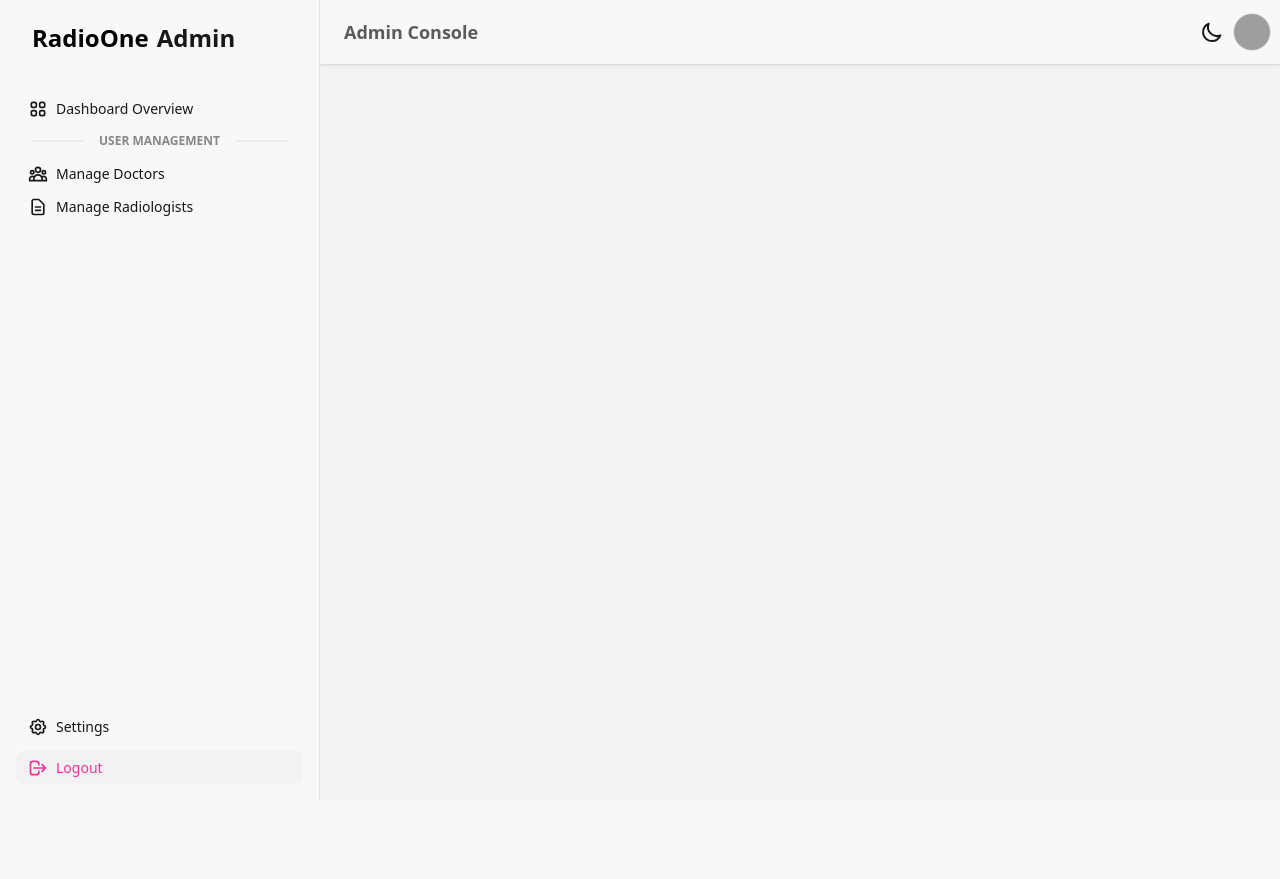
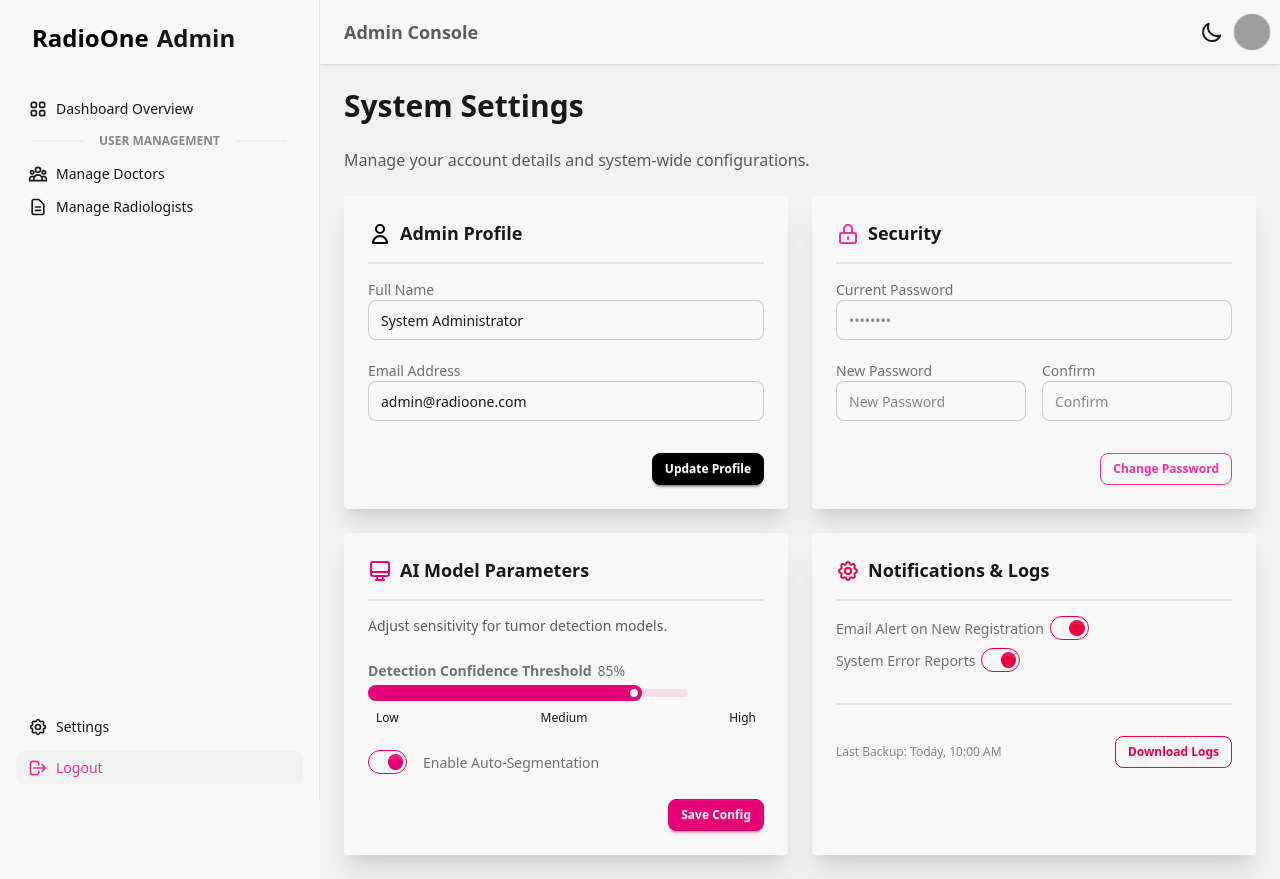
Before and after one commit to RadioOneAI/Frontend, a React (Vite) app in the folder radio-one-ai/: page /admin/settings in a window 1280 px wide. Before the commit the page ends 800 px from the top, so only its background shows below. Built offline with nearby package versions, Linux system fonts and the light colour scheme; grey boxes are pictures that could not be loaded.

Commit message:
added admin settings page with profile, security and system configs

```diff
--- a/radio-one-ai/src/App.jsx
+++ b/radio-one-ai/src/App.jsx
@@ -12,6 +12,7 @@ import UserProfile from "./pages/UserProfile";
 // Admin Components
 import AdminLayout from "./pages/Admin/AdminLayout";
 import DashboardHome from "./pages/Admin/DashboardHome";
+import Settings from "./pages/Admin/Settings"; // Import the Settings page
 
 // 1. Create a Layout component to handle conditional rendering
 function Layout({ children }) {
@@ -62,6 +63,9 @@ export default function App() {
           {/* --- Admin Routes --- */}
           <Route path="/admin/dashboard" element={<DashboardHome />} />
 
+          {/* New Settings Route */}
+          <Route path="/admin/settings" element={<Settings />} />
+
           {/* Placeholder Routes for Admin sections we will build next */}
           <Route
             path="/admin/doctors"
--- /dev/null
+++ b/radio-one-ai/src/pages/Admin/Settings.jsx
@@ -0,0 +1,149 @@
+import React from "react";
+
+export default function Settings() {
+  return (
+    <div className="space-y-6">
+      <h1 className="text-3xl font-bold">System Settings</h1>
+      <p className="text-base-content/70">Manage your account details and system-wide configurations.</p>
+
+      <div className="grid grid-cols-1 lg:grid-cols-2 gap-6">
+
+        {/* --- 1. ADMIN PROFILE SETTINGS --- */}
+        <div className="card bg-base-100 shadow-xl">
+          <div className="card-body">
+            <h2 className="card-title flex gap-2">
+              <svg xmlns="http://www.w3.org/2000/svg" className="h-6 w-6 text-primary" fill="none" viewBox="0 0 24 24" stroke="currentColor"><path strokeLinecap="round" strokeLinejoin="round" strokeWidth="2" d="M16 7a4 4 0 11-8 0 4 4 0 018 0zM12 14a7 7 0 00-7 7h14a7 7 0 00-7-7z" /></svg>
+              Admin Profile
+            </h2>
+            <div className="divider my-0"></div>
+
+            <div className="form-control w-full">
+              <label className="label">
+                <span className="label-text">Full Name</span>
+              </label>
+              <input type="text" placeholder="Admin Name" defaultValue="System Administrator" className="input input-bordered w-full" />
+            </div>
+
+            <div className="form-control w-full mt-3">
+              <label className="label">
+                <span className="label-text">Email Address</span>
+              </label>
+              <input type="email" placeholder="admin@radioone.com" defaultValue="admin@radioone.com" className="input input-bordered w-full" />
+            </div>
+
+            <div className="card-actions justify-end mt-6">
+              <button className="btn btn-primary btn-sm">Update Profile</button>
+            </div>
+          </div>
+        </div>
+
+        {/* --- 2. SECURITY SETTINGS --- */}
+        <div className="card bg-base-100 shadow-xl">
+          <div className="card-body">
+            <h2 className="card-title flex gap-2">
+              <svg xmlns="http://www.w3.org/2000/svg" className="h-6 w-6 text-error" fill="none" viewBox="0 0 24 24" stroke="currentColor"><path strokeLinecap="round" strokeLinejoin="round" strokeWidth="2" d="M12 15v2m-6 4h12a2 2 0 002-2v-6a2 2 0 00-2-2H6a2 2 0 00-2 2v6a2 2 0 002 2zm10-10V7a4 4 0 00-8 0v4h8z" /></svg>
+              Security
+            </h2>
+            <div className="divider my-0"></div>
+
+            <div className="form-control w-full">
+              <label className="label">
+                <span className="label-text">Current Password</span>
+              </label>
+              <input type="password" placeholder="••••••••" className="input input-bordered w-full" />
+            </div>
+
+            <div className="grid grid-cols-2 gap-4 mt-3">
+              <div className="form-control w-full">
+                <label className="label">
+                  <span className="label-text">New Password</span>
+                </label>
+                <input type="password" placeholder="New Password" className="input input-bordered w-full" />
+              </div>
+              <div className="form-control w-full">
+                <label className="label">
+                  <span className="label-text">Confirm</span>
+                </label>
+                <input type="password" placeholder="Confirm" className="input input-bordered w-full" />
+              </div>
+            </div>
+
+            <div className="card-actions justify-end mt-6">
+              <button className="btn btn-error btn-outline btn-sm">Change Password</button>
+            </div>
+          </div>
+        </div>
+
+        {/* --- 3. AI CONFIGURATION (Domain Specific) --- */}
+        <div className="card bg-base-100 shadow-xl">
+          <div className="card-body">
+            <h2 className="card-title flex gap-2">
+              <svg xmlns="http://www.w3.org/2000/svg" className="h-6 w-6 text-secondary" fill="none" viewBox="0 0 24 24" stroke="currentColor"><path strokeLinecap="round" strokeLinejoin="round" strokeWidth="2" d="M9.75 17L9 20l-1 1h8l-1-1-.75-3M3 13h18M5 17h14a2 2 0 002-2V5a2 2 0 00-2-2H5a2 2 0 00-2 2v10a2 2 0 002 2z" /></svg>
+              AI Model Parameters
+            </h2>
+            <div className="divider my-0"></div>
+
+            <p className="text-sm text-base-content/70">Adjust sensitivity for tumor detection models.</p>
+
+            <div className="form-control w-full mt-4">
+              <label className="label">
+                <span className="label-text font-bold">Detection Confidence Threshold</span>
+                <span className="label-text-alt">85%</span>
+              </label>
+              <input type="range" min="0" max="100" defaultValue="85" className="range range-secondary range-xs" />
+              <div className="w-full flex justify-between text-xs px-2 mt-2">
+                <span>Low</span>
+                <span>Medium</span>
+                <span>High</span>
+              </div>
+            </div>
+
+            <div className="form-control mt-4">
+              <label className="label cursor-pointer justify-start gap-4">
+                <input type="checkbox" className="toggle toggle-secondary" defaultChecked />
+                <span className="label-text">Enable Auto-Segmentation</span>
+              </label>
+            </div>
+
+            <div className="card-actions justify-end mt-4">
+              <button className="btn btn-secondary btn-sm">Save Config</button>
+            </div>
+          </div>
+        </div>
+
+        {/* --- 4. SYSTEM PREFERENCES --- */}
+        <div className="card bg-base-100 shadow-xl">
+          <div className="card-body">
+            <h2 className="card-title flex gap-2">
+              <svg xmlns="http://www.w3.org/2000/svg" className="h-6 w-6 text-accent" fill="none" viewBox="0 0 24 24" stroke="currentColor"><path strokeLinecap="round" strokeLinejoin="round" strokeWidth="2" d="M10.325 4.317c.426-1.756 2.924-1.756 3.35 0a1.724 1.724 0 002.573 1.066c1.543-.94 3.31.826 2.37 2.37a1.724 1.724 0 001.065 2.572c1.756.426 1.756 2.924 0 3.35a1.724 1.724 0 00-1.066 2.573c.94 1.543-.826 3.31-2.37 2.37a1.724 1.724 0 00-2.572 1.065c-.426 1.756-2.924 1.756-3.35 0a1.724 1.724 0 00-2.573-1.066c-1.543.94-3.31-.826-2.37-2.37a1.724 1.724 0 00-1.065-2.572c-1.756-.426-1.756-2.924 0-3.35a1.724 1.724 0 001.066-2.573c-.94-1.543.826-3.31 2.37-2.37.996.608 2.296.07 2.572-1.065z" /><path strokeLinecap="round" strokeLinejoin="round" strokeWidth="2" d="M15 12a3 3 0 11-6 0 3 3 0 016 0z" /></svg>
+              Notifications & Logs
+            </h2>
+            <div className="divider my-0"></div>
+
+            <div className="form-control">
+              <label className="label cursor-pointer justify-between">
+                <span className="label-text">Email Alert on New Registration</span>
+                <input type="checkbox" className="toggle toggle-accent" defaultChecked />
+              </label>
+            </div>
+
+            <div className="form-control">
+              <label className="label cursor-pointer justify-between">
+                <span className="label-text">System Error Reports</span>
+                <input type="checkbox" className="toggle toggle-accent" defaultChecked />
+              </label>
+            </div>
+
+            <div className="divider"></div>
+
+            <div className="card-actions justify-between items-center">
+              <span className="text-xs opacity-50">Last Backup: Today, 10:00 AM</span>
+              <button className="btn btn-outline btn-accent btn-sm">Download Logs</button>
+            </div>
+          </div>
+        </div>
+
+      </div>
+    </div>
+  );
+}
```
